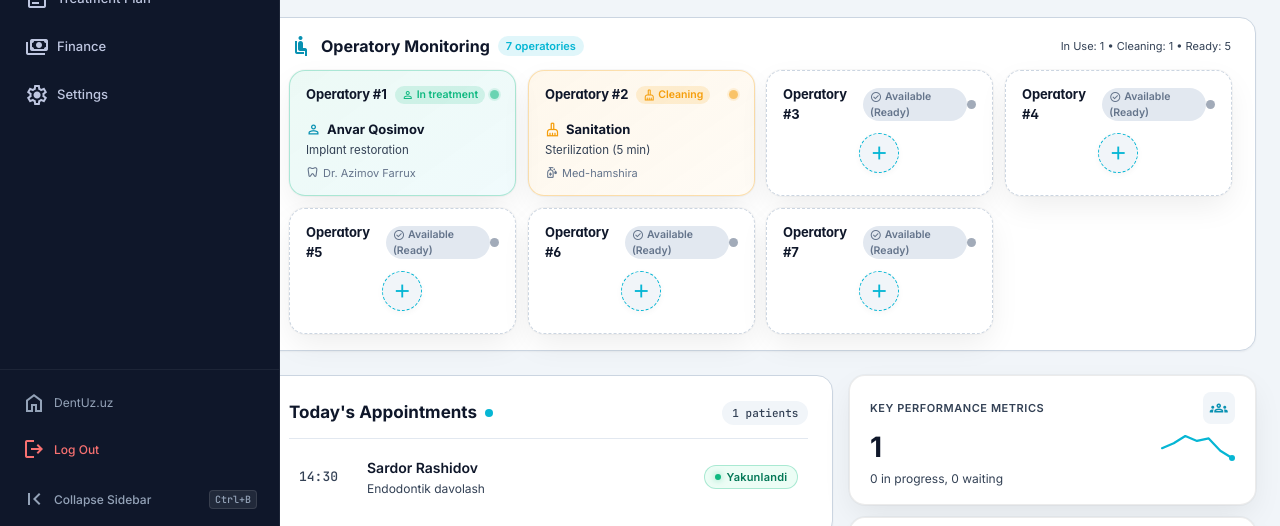
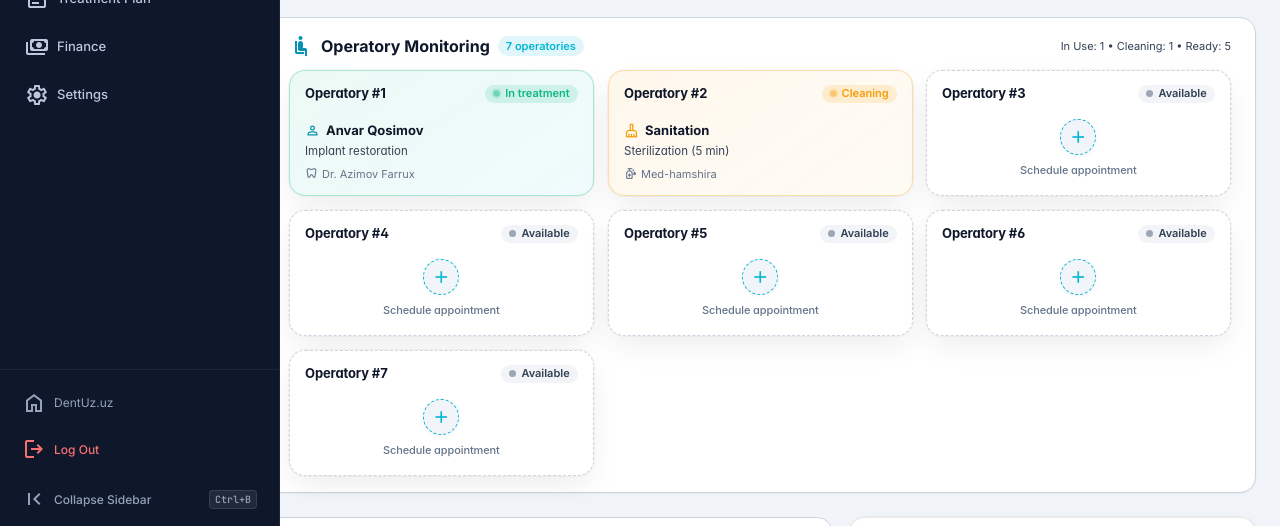
Before and after one commit to Shaxriyor1227/DentUz, a React (Vite) app in the folder frontend/: page /dashboard in a window 1280 px wide. Shown: the part 264-790 px from the top of the page. Built offline with nearby package versions, Linux system fonts and the light colour scheme; no server answers.

Commit message:
fix(ui): polish operatory monitoring card layout and prevent text wrapping

```diff
--- a/frontend/src/i18n/locales/en.json
+++ b/frontend/src/i18n/locales/en.json
@@ -90,7 +90,7 @@
     "chairOccupancyDesc": "Real-time operatory and sterilization status",
     "chair": "Operatory",
     "chairActive": "In Treatment",
-    "chairIdle": "Available (Ready)",
+    "chairIdle": "Available",
     "chairCleaning": "Sanitizing / Sterilization",
     "doctor": "Doctor",
     "procedure": "Procedure",
--- a/frontend/src/i18n/locales/ru.json
+++ b/frontend/src/i18n/locales/ru.json
@@ -91,7 +91,7 @@
     "chairOccupancyDesc": "Статус кресел и стерилизации в реальном времени",
     "chair": "Кресло",
     "chairActive": "Идет прием",
-    "chairIdle": "Свободно (Готово)",
+    "chairIdle": "Свободно",
     "chairCleaning": "Стерилизация / Уборка",
     "doctor": "Врач",
     "procedure": "Процедура",
--- a/frontend/src/i18n/locales/uz.json
+++ b/frontend/src/i18n/locales/uz.json
@@ -90,7 +90,7 @@
     "chairOccupancyDesc": "Real-vaqt rejimida kreslolar holati",
     "chair": "Kreslo",
     "chairActive": "Qabul jarayonida",
-    "chairIdle": "Bo'sh (Tayyor)",
+    "chairIdle": "Bo'sh",
     "chairCleaning": "Tozalanmoqda / Sterilizatsiya",
     "doctor": "Shifokor",
     "procedure": "Muolaja",
--- a/frontend/src/pages/Dashboard/Dashboard.jsx
+++ b/frontend/src/pages/Dashboard/Dashboard.jsx
@@ -112,7 +112,7 @@ export default function Dashboard() {
           procedure: procName,
           doctorName: docName,
           color: '#10B981',
-          statusText: i18n.language === 'uz' ? 'Band (Qabulda)' : 'In treatment'
+          statusText: i18n.language === 'uz' ? 'Band' : 'In treatment'
         });
       } else if (i === 2) {
         // 2-kreslo: Sterilizatsiya va sanitariya
@@ -309,7 +309,6 @@ export default function Dashboard() {
                 }}
               >
                 <div className={styles.chairTop}>
-                  <div className={styles.chairNumGroup}>
                   <span className={styles.chairNum}>{chair.label}</span>
                   <span
                     className={`${styles.chairStatusBadge} ${
@@ -322,13 +321,6 @@ export default function Dashboard() {
                         : styles.badgeIdle
                     }`}
                   >
-                      <span className="material-symbols-outlined" style={{ fontSize: '12px', verticalAlign: 'text-bottom', marginRight: '3px' }}>
-                        {isActive ? 'person' : isCleaning ? 'cleaning_services' : isReserved ? 'schedule' : 'check_circle'}
-                      </span>
-                      {chair.statusText}
-                    </span>
-                  </div>
-
                     <span
                       className={`${styles.applePulseDot} ${
                         isActive
@@ -339,8 +331,10 @@ export default function Dashboard() {
                           ? styles.applePulseDotReserved
                           : styles.applePulseDotIdle
                       }`}
-                    title={chair.statusText}
+                      aria-hidden="true"
                     />
+                    {chair.statusText}
+                  </span>
                 </div>
 
                 {isIdle ? (
@@ -355,10 +349,13 @@ export default function Dashboard() {
                       }}
                       aria-label={`Yangi qabul qo'shish, kreslo #${chair.id}`}
                     >
-                      <span className="material-symbols-outlined" style={{ fontSize: '22px' }}>
+                      <span className="material-symbols-outlined" style={{ fontSize: '20px' }}>
                         add
                       </span>
                     </button>
+                    <span className={styles.chairIdleHint}>
+                      {i18n.language === 'uz' ? "Qabul belgilash" : "Schedule appointment"}
+                    </span>
                   </div>
                 ) : (
                   <div className={styles.chairBody}>
--- a/frontend/src/pages/Dashboard/Dashboard.module.css
+++ b/frontend/src/pages/Dashboard/Dashboard.module.css
@@ -388,15 +388,21 @@
 
 .chairsGrid {
   display: grid;
-  grid-template-columns: repeat(auto-fill, minmax(220px, 1fr));
-  gap: var(--space-md);
+  grid-template-columns: repeat(auto-fill, minmax(240px, 1fr));
+  gap: 14px;
+}
+
+@media (min-width: 1200px) {
+  .chairsGrid {
+    grid-template-columns: repeat(auto-fit, minmax(235px, 1fr));
+  }
 }
 
 /* Apple Home Tile: Chair Card */
 .chairTile {
   border-radius: var(--radius-apple-card, 16px);
   border: 1px solid var(--apple-card-border, var(--color-border));
-  padding: 14px 16px;
+  padding: 13px 15px;
   background-color: var(--color-surface);
   box-shadow: var(--shadow-apple-card, var(--shadow-xs));
   display: flex;
@@ -448,12 +454,8 @@
   display: flex;
   align-items: center;
   justify-content: space-between;
-}
-
-.chairNumGroup {
-  display: flex;
-  align-items: center;
   gap: 8px;
+  width: 100%;
 }
 
 .chairNum {
@@ -462,13 +464,21 @@
   font-weight: 700;
   letter-spacing: -0.01em;
   color: var(--color-text-primary);
+  white-space: nowrap;
+  flex-shrink: 0;
 }
 
 .chairStatusBadge {
-  font-size: 10.5px;
+  display: inline-flex;
+  align-items: center;
+  gap: 5px;
+  font-size: 11px;
   font-weight: 600;
-  padding: 1px 7px;
+  padding: 2.5px 8px;
   border-radius: var(--radius-full);
+  white-space: nowrap;
+  flex-shrink: 0;
+  line-height: 1.2;
 }
 
 .badgeActive {
@@ -487,14 +497,14 @@
 }
 
 .badgeIdle {
-  background: var(--color-surface-container);
-  color: var(--color-text-muted);
+  background: rgba(148, 163, 184, 0.12);
+  color: var(--color-text-secondary);
 }
 
 /* Apple Pulse Dot (Soft 2s infinite opacity pulse) */
 .applePulseDot {
-  width: 9px;
-  height: 9px;
+  width: 7px;
+  height: 7px;
   border-radius: 50%;
   flex-shrink: 0;
 }
@@ -587,15 +597,17 @@
 /* Empty Chair "+" Button (Apple Home add accessory style) */
 .chairIdleActionArea {
   display: flex;
+  flex-direction: column;
   align-items: center;
   justify-content: center;
-  padding: 8px 0;
+  gap: 7px;
+  padding: 8px 0 4px;
   width: 100%;
 }
 
 .chairAddBtn {
-  width: 40px;
-  height: 40px;
+  width: 36px;
+  height: 36px;
   border-radius: 50%;
   background: var(--color-surface-container-low);
   border: 1.5px dashed var(--color-cyan);
@@ -606,6 +618,15 @@
   cursor: pointer;
   transition: all 0.2s cubic-bezier(0.16, 1, 0.3, 1);
   box-shadow: 0 2px 6px rgba(0, 0, 0, 0.04);
+}
+
+.chairIdleHint {
+  font-family: -apple-system, BlinkMacSystemFont, "SF Pro Text", var(--font-body), sans-serif;
+  font-size: 11px;
+  font-weight: 500;
+  color: var(--color-text-muted);
+  white-space: nowrap;
+  letter-spacing: -0.01em;
 }
 
 .chairAddBtn:hover {
```
Lines whose indentation alone changed are shown as unchanged.
